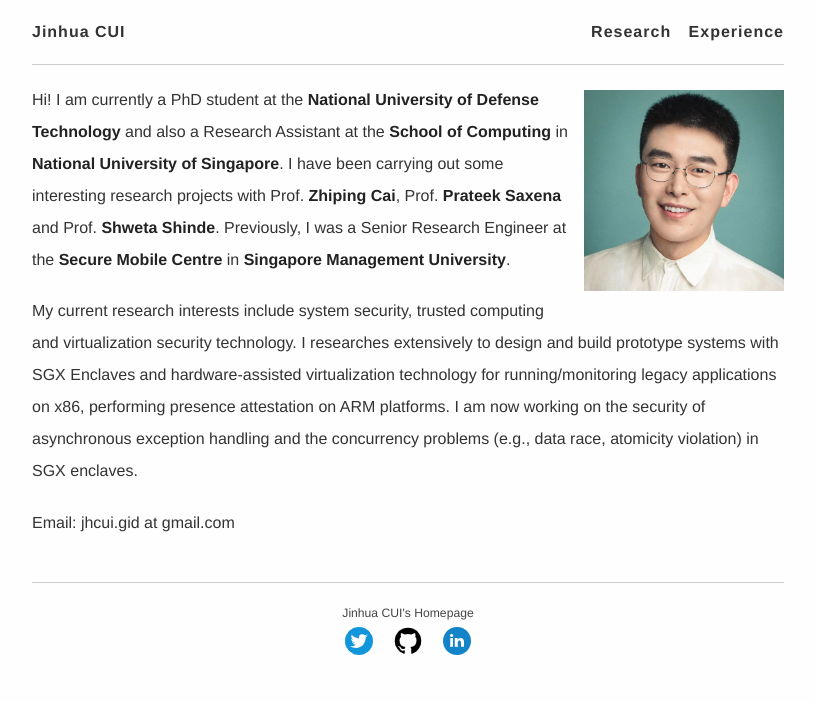
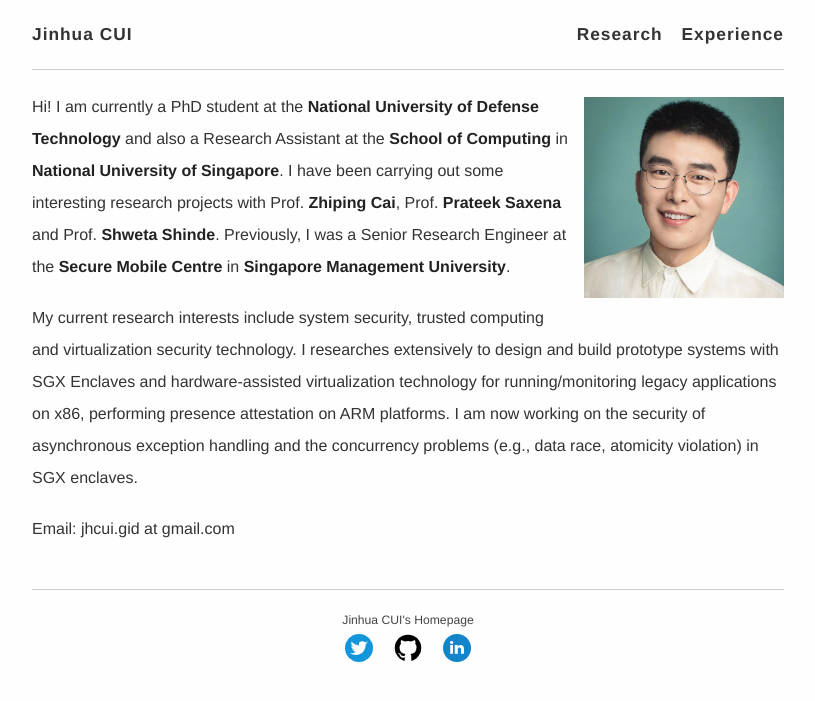
Before and after one commit to cimcs/cimcs.github.io, a Jekyll site: the page built from index.md, in a window 1280 px wide. Shown: the top 701 px of the page, without its empty margins (232-1047 px from the left). Built offline with Jekyll 4.4.1, drawn with Linux system fonts in a browser that asks for light colours; comment, search, counter and statistics services are not loaded.

Commit message:
Update main.scss

```diff
--- a/css/main.scss
+++ b/css/main.scss
@@ -11,7 +11,7 @@ $base-font-size:   12pt;
 $base-line-height: 2;
 
 $heading-font-family: $base-font-family;
-$heading-font-size:   12pt;
+$heading-font-size:   13pt;
 $heading-line-height: 1;
 
 $small-font-size:  0.875em;
```
